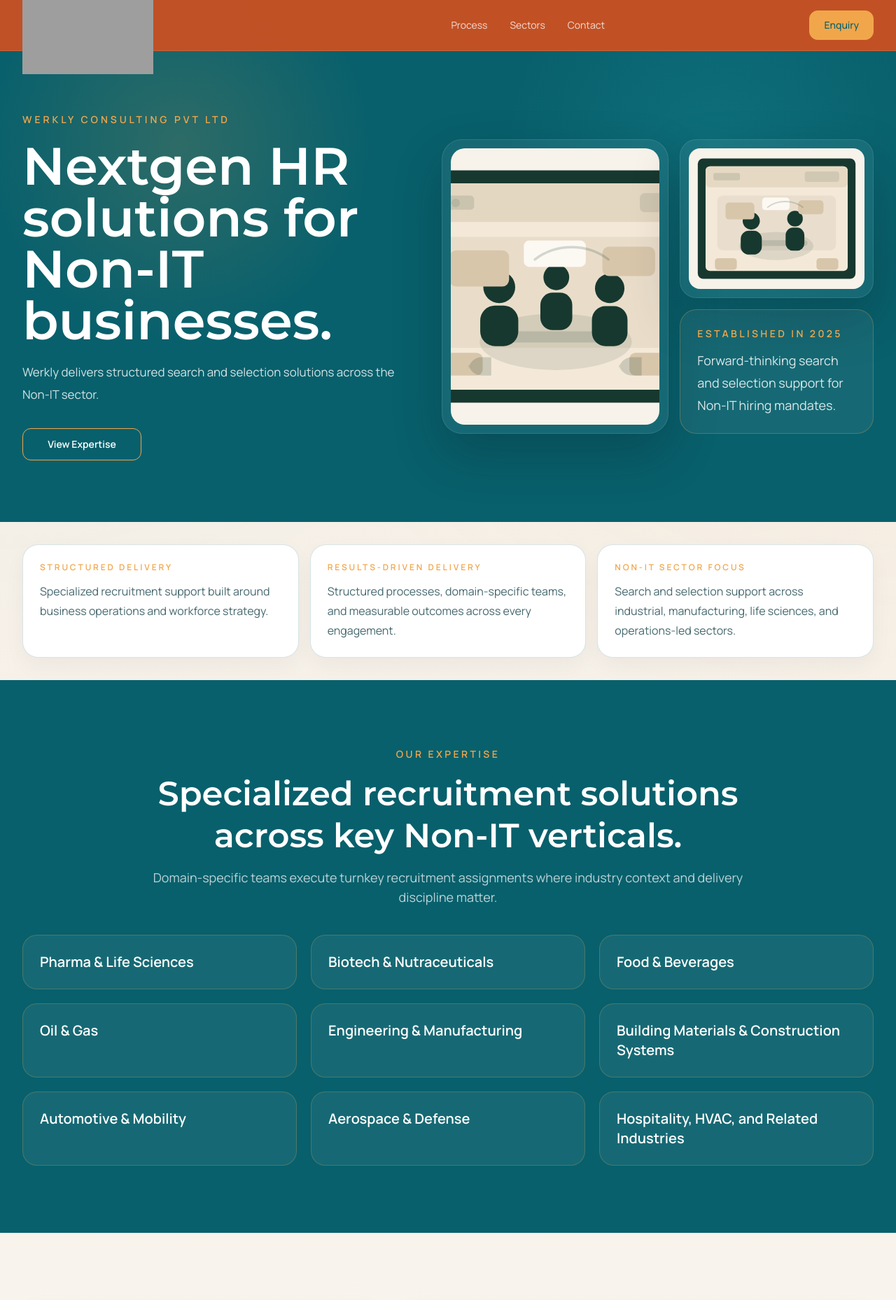
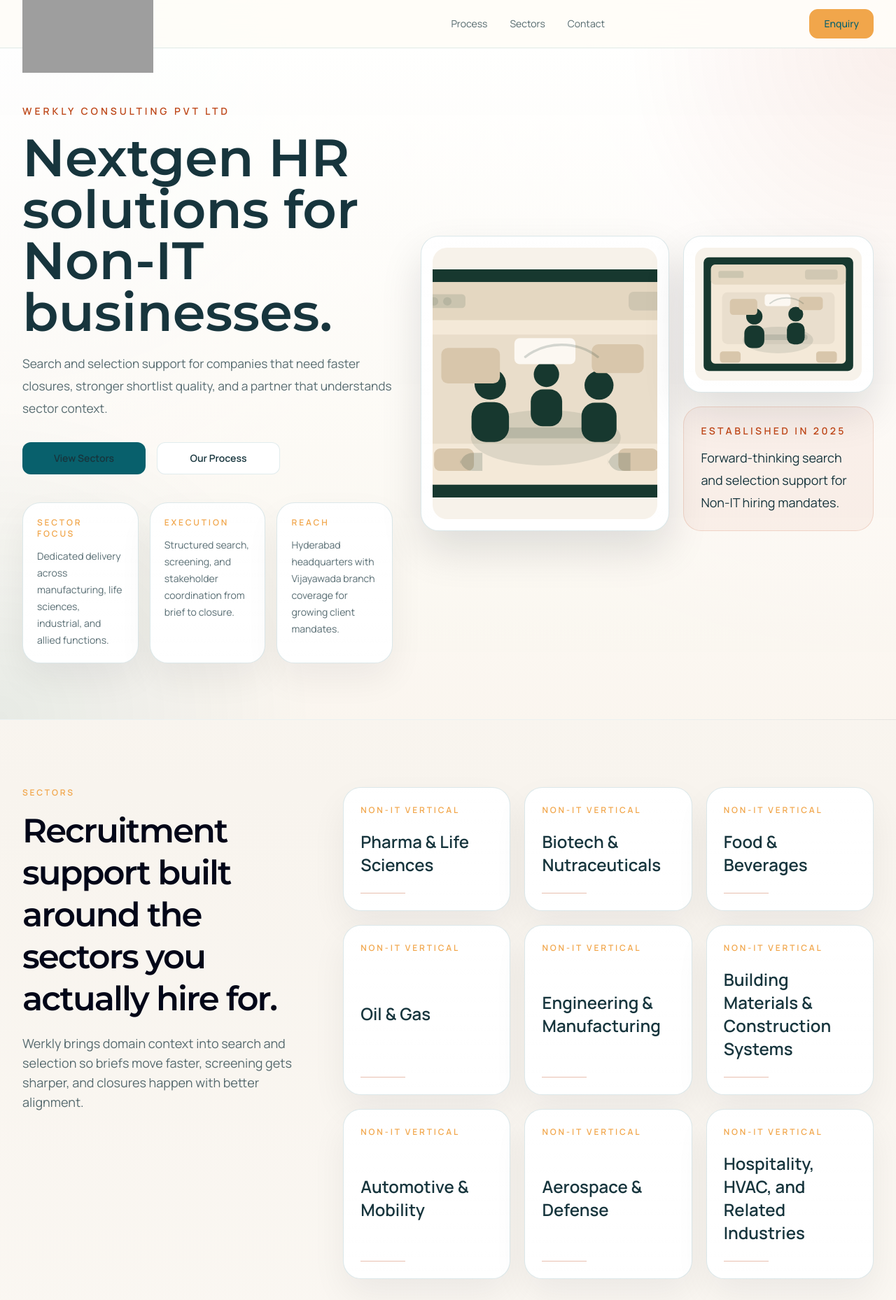
Before and after one commit to djkreddys-cmyk/Werkly, a Next.js app: page / in a window 1280 px wide. Shown: the top 1858 px of the page at 70% size. Built offline with nearby package versions, Linux system fonts and the light colour scheme; grey boxes are pictures that could not be loaded.

Commit message:
Redesign homepage with lighter consulting layout

```diff
--- a/app/globals.css
+++ b/app/globals.css
@@ -3,13 +3,13 @@
 :root {
   --color-dark: #08606c;
   --color-accent: #f1a64b;
-  --color-accent-strong: #dc7a2e;
-  --color-brand-cyan: #2ec7d3;
-  --color-paper: #f7f2ea;
+  --color-accent-strong: #be481a;
+  --color-brand-cyan: #08606c;
+  --color-paper: #f8f4ee;
   --color-surface: #fffdf9;
-  --color-ink: #17424a;
-  --color-line: rgba(8, 96, 108, 0.16);
-  --color-muted: rgba(23, 66, 74, 0.8);
+  --color-ink: #17353d;
+  --color-line: rgba(8, 96, 108, 0.12);
+  --color-muted: rgba(23, 53, 61, 0.72);
 }
 
 @theme inline {
@@ -29,9 +29,9 @@
   color: var(--color-ink);
   font-family: var(--font-sans), sans-serif;
   background:
-    radial-gradient(circle at top left, rgba(46, 199, 211, 0.08), transparent 24%),
-    radial-gradient(circle at top right, rgba(241, 166, 75, 0.1), transparent 28%),
-    linear-gradient(180deg, #f3ece2 0%, var(--color-paper) 34%, #fbf8f2 100%);
+    radial-gradient(circle at top left, rgba(8, 96, 108, 0.08), transparent 22%),
+    radial-gradient(circle at top right, rgba(190, 72, 26, 0.08), transparent 24%),
+    linear-gradient(180deg, #fffdf8 0%, var(--color-paper) 30%, #fffdfa 100%);
 }
 
 a {
@@ -57,6 +57,24 @@
   border-color: var(--color-line);
 }
 
+.accent-card {
+  background:
+    linear-gradient(180deg, rgba(255, 255, 255, 0.97), rgba(255, 255, 255, 0.92)),
+    var(--color-surface);
+  border: 1px solid rgba(8, 96, 108, 0.14);
+  border-radius: 1.6rem;
+  box-shadow: 0 22px 50px rgba(16, 24, 40, 0.06);
+}
+
+.soft-panel {
+  background:
+    linear-gradient(180deg, rgba(255, 255, 255, 0.96), rgba(255, 255, 255, 0.92)),
+    var(--color-surface);
+  border: 1px solid var(--color-line);
+  border-radius: 1.6rem;
+  box-shadow: 0 18px 48px rgba(15, 47, 54, 0.08);
+}
+
 .eyebrow {
   @apply text-xs font-semibold uppercase tracking-[0.24em];
   color: var(--color-accent);
@@ -72,9 +90,17 @@
 }
 
 .hero-frame {
-  box-shadow: 0 30px 70px rgba(9, 19, 24, 0.24);
+  box-shadow: 0 28px 60px rgba(9, 19, 24, 0.12);
 }
 
 .anchor-section {
   scroll-margin-top: 96px;
 }
+
+.hero-surface {
+  background:
+    radial-gradient(circle at top right, rgba(190, 72, 26, 0.08), transparent 24%),
+    radial-gradient(circle at bottom left, rgba(8, 96, 108, 0.08), transparent 28%),
+    linear-gradient(180deg, rgba(255, 255, 255, 0.96), rgba(250, 246, 239, 0.94));
+  border-bottom: 1px solid rgba(8, 96, 108, 0.08);
+}
--- a/app/page.tsx
+++ b/app/page.tsx
@@ -49,42 +49,67 @@
     <div id="top" className="relative">
       <SiteHeader />
       <main>
-        <section className="relative overflow-hidden bg-[var(--color-dark)]">
-          <div className="absolute inset-0 bg-[radial-gradient(circle_at_20%_20%,rgba(241,166,75,0.16),transparent_24%),radial-gradient(circle_at_80%_20%,rgba(46,199,211,0.14),transparent_26%),linear-gradient(180deg,rgba(8,96,108,0.9),rgba(8,96,108,1))]" />
-          <div className="section-shell relative py-14 sm:py-18 lg:py-22">
-            <div className="grid gap-10 lg:grid-cols-[0.95fr_1.05fr] lg:items-center">
-              <div className="text-white">
-                <p className="text-sm font-semibold uppercase tracking-[0.28em] text-[var(--color-accent)]">
+        <section className="hero-surface overflow-hidden">
+          <div className="section-shell py-14 sm:py-18 lg:py-20">
+            <div className="grid gap-10 lg:grid-cols-[0.9fr_1.1fr] lg:items-center">
+              <div>
+                <p className="text-sm font-semibold uppercase tracking-[0.28em] text-[var(--color-accent-strong)]">
                   Werkly Consulting Pvt LTD
                 </p>
-                <h1 className="mt-5 max-w-2xl font-[family-name:var(--font-display)] text-[3.35rem] leading-[0.98] sm:text-[4.35rem] lg:text-[4.7rem]">
+                <h1 className="mt-5 max-w-2xl font-[family-name:var(--font-display)] text-[3.2rem] leading-[0.98] text-[var(--color-ink)] sm:text-[4.15rem] lg:text-[4.7rem]">
                   Nextgen HR solutions for Non-IT businesses.
                 </h1>
-              <p className="mt-5 max-w-xl text-[1.02rem] leading-8 text-white/82 sm:text-[1.06rem]">
-                  Werkly delivers structured search and selection solutions across the Non-IT sector.
+                <p className="mt-5 max-w-xl text-[1.02rem] leading-8 muted-copy sm:text-[1.08rem]">
+                  Search and selection support for companies that need faster closures, stronger shortlist quality, and a partner that understands sector context.
                 </p>
                 <div className="mt-8 flex flex-col gap-4 sm:flex-row">
                   <a
                     href="#expertise"
-                    className="inline-flex min-w-[170px] items-center justify-center rounded-xl border border-[var(--color-accent)] bg-transparent px-6 py-3 text-sm font-semibold text-[var(--color-accent)] transition hover:bg-[rgba(231,220,199,0.1)]"
+                    className="inline-flex min-w-[176px] items-center justify-center rounded-xl bg-[var(--color-dark)] px-6 py-3 text-sm font-semibold text-white transition hover:bg-[#064c55]"
                   >
-                    View Expertise
+                    View Sectors
+                  </a>
+                  <a
+                    href="#process"
+                    className="inline-flex min-w-[176px] items-center justify-center rounded-xl border border-[var(--color-line)] bg-white px-6 py-3 text-sm font-semibold text-[var(--color-ink)] transition hover:border-[var(--color-dark)]"
+                  >
+                    Our Process
                   </a>
                 </div>
+                <div className="mt-10 grid gap-4 sm:grid-cols-3">
+                  <article className="accent-card p-5">
+                    <p className="eyebrow">Sector Focus</p>
+                    <p className="mt-3 text-sm leading-6 muted-copy">
+                      Dedicated delivery across manufacturing, life sciences, industrial, and allied functions.
+                    </p>
+                  </article>
+                  <article className="accent-card p-5">
+                    <p className="eyebrow">Execution</p>
+                    <p className="mt-3 text-sm leading-6 muted-copy">
+                      Structured search, screening, and stakeholder coordination from brief to closure.
+                    </p>
+                  </article>
+                  <article className="accent-card p-5">
+                    <p className="eyebrow">Reach</p>
+                    <p className="mt-3 text-sm leading-6 muted-copy">
+                      Hyderabad headquarters with Vijayawada branch coverage for growing client mandates.
+                    </p>
+                  </article>
                 </div>
-              <div className="grid gap-4 sm:grid-cols-[1.08fr_0.92fr]">
-                <div className="hero-frame overflow-hidden rounded-[1.8rem] border border-white/10 bg-[rgba(255,255,255,0.06)] p-3">
+              </div>
+              <div className="grid gap-5 lg:grid-cols-[1.02fr_0.78fr]">
+                <div className="hero-frame accent-card overflow-hidden p-4">
                   <Image
                     src="/consultancy-team-primary.svg"
                     alt="Three consultants collaborating at a meeting table"
                     width={1200}
                     height={900}
-                    className="h-full w-full rounded-[1.25rem] object-cover"
+                    className="h-full w-full rounded-[1.3rem] object-cover"
                     priority
                   />
                 </div>
-                <div className="grid gap-4">
-                  <div className="hero-frame overflow-hidden rounded-[1.5rem] border border-white/10 bg-[rgba(255,255,255,0.06)] p-3">
+                <div className="grid gap-5">
+                  <div className="hero-frame accent-card overflow-hidden p-4">
                     <Image
                       src="/consultancy-team-secondary.svg"
                       alt="Two professionals reviewing a consultancy plan together"
@@ -93,11 +118,11 @@
                       className="h-full w-full rounded-[1rem] object-cover"
                     />
                   </div>
-                  <div className="rounded-[1.5rem] border border-[rgba(241,166,75,0.28)] bg-[rgba(255,255,255,0.06)] p-6 text-white">
-                    <p className="text-sm font-semibold uppercase tracking-[0.24em] text-[var(--color-accent)]">
+                  <div className="rounded-[1.6rem] border border-[rgba(190,72,26,0.16)] bg-[var(--color-accent-strong)]/5 p-6">
+                    <p className="text-sm font-semibold uppercase tracking-[0.24em] text-[var(--color-accent-strong)]">
                       Established in 2025
                     </p>
-                    <p className="mt-3 text-lg leading-8 text-white/84">
+                    <p className="mt-3 text-lg leading-8 text-[var(--color-ink)]">
                       Forward-thinking search and selection support for Non-IT hiring mandates.
                     </p>
                   </div>
@@ -107,61 +132,38 @@
           </div>
         </section>
 
-        <section className="section-shell py-6 sm:py-8">
-          <div className="grid gap-4 md:grid-cols-3">
-            <article className="story-card p-6">
-              <p className="eyebrow">Structured Delivery</p>
-              <p className="mt-3 text-base leading-7 muted-copy">
-                Specialized recruitment support built around business operations and workforce strategy.
-              </p>
-            </article>
-            <article className="story-card p-6">
-              <p className="eyebrow">Results-Driven Delivery</p>
-              <p className="mt-3 text-base leading-7 muted-copy">
-                Structured processes, domain-specific teams, and measurable outcomes across every engagement.
-              </p>
-            </article>
-            <article className="story-card p-6">
-              <p className="eyebrow">Non-IT Sector Focus</p>
-              <p className="mt-3 text-base leading-7 muted-copy">
-                Search and selection support across industrial, manufacturing, life sciences, and operations-led sectors.
-              </p>
-            </article>
-          </div>
-        </section>
-
-        <section id="expertise" className="anchor-section bg-[var(--color-dark)] py-16 sm:py-24">
-          <div className="section-shell">
-            <div className="mx-auto max-w-4xl text-center">
-              <p className="text-sm font-semibold uppercase tracking-[0.24em] text-[var(--color-accent)]">
-                Our Expertise
-              </p>
-              <h2 className="mt-4 font-[family-name:var(--font-display)] text-4xl leading-tight text-white sm:text-5xl">
-                Specialized recruitment solutions across key Non-IT verticals.
+        <section id="expertise" className="section-shell anchor-section py-16 sm:py-24">
+          <div className="grid gap-8 lg:grid-cols-[0.72fr_1.28fr] lg:items-start">
+            <div className="sticky top-28">
+              <p className="eyebrow">Sectors</p>
+              <h2 className="mt-4 section-title">
+                Recruitment support built around the sectors you actually hire for.
               </h2>
-              <p className="mt-4 text-base leading-7 text-white/72 sm:text-lg">
-                Domain-specific teams execute turnkey recruitment assignments where industry context and delivery discipline matter.
+              <p className="mt-5 max-w-xl text-base leading-7 muted-copy sm:text-lg">
+                Werkly brings domain context into search and selection so briefs move faster, screening gets sharper, and closures happen with better alignment.
               </p>
             </div>
-            <div className="mt-10 grid gap-5 sm:grid-cols-2 lg:grid-cols-3">
+            <div className="grid gap-5 sm:grid-cols-2 xl:grid-cols-3">
               {sectors.map((sector) => (
-                <article
-                  key={sector}
-                  className="rounded-[1.3rem] border border-[rgba(241,166,75,0.24)] bg-[rgba(255,255,255,0.06)] p-6 text-white"
-                >
-                  <h3 className="text-xl font-semibold">{sector}</h3>
+                <article key={sector} className="accent-card flex min-h-[172px] flex-col justify-between p-6">
+                  <p className="eyebrow">Non-IT Vertical</p>
+                  <h3 className="mt-5 text-2xl font-semibold leading-snug text-[var(--color-ink)]">
+                    {sector}
+                  </h3>
+                  <div className="mt-6 h-px w-16 bg-[var(--color-accent-strong)]/35" />
                 </article>
               ))}
             </div>
           </div>
         </section>
 
-        <section id="process" className="section-shell anchor-section py-16 sm:py-24">
-          <div className="grid gap-7 lg:grid-cols-[0.86fr_1.14fr] lg:items-start">
-            <div className="story-card p-7 sm:p-8">
-              <p className="eyebrow">Our Approach</p>
+        <section id="process" className="anchor-section bg-[var(--color-dark)]/6 py-16 sm:py-24">
+          <div className="section-shell">
+            <div className="grid gap-8 lg:grid-cols-[0.8fr_1.2fr] lg:items-start">
+              <div className="accent-card p-7 sm:p-8">
+                <p className="eyebrow">Process</p>
                 <h2 className="mt-4 max-w-lg section-title">
-                Recruitment at Werkly is about building capability and supporting business growth.
+                  A structured delivery model built for faster, clearer hiring decisions.
                 </h2>
                 <ul className="space-y-3 pt-5">
                   {approachPoints.map((point) => (
@@ -173,8 +175,8 @@
               </div>
               <div className="grid gap-4">
                 {processSteps.map((step, index) => (
-                <article key={step.title} className="story-card flex gap-4 p-6">
-                  <div className="flex h-11 w-11 shrink-0 items-center justify-center rounded-full bg-[var(--color-accent)] text-sm font-semibold text-[var(--color-dark)]">
+                  <article key={step.title} className="accent-card flex gap-4 p-6">
+                    <div className="flex h-11 w-11 shrink-0 items-center justify-center rounded-full bg-[var(--color-accent-strong)] text-sm font-semibold text-white">
                       0{index + 1}
                     </div>
                     <div>
@@ -185,11 +187,12 @@
                 ))}
               </div>
             </div>
+          </div>
         </section>
 
         <section id="contact" className="section-shell anchor-section py-16 sm:py-24">
           <div className="grid gap-5 lg:grid-cols-[1.1fr_0.9fr]">
-            <div className="story-card p-8 sm:p-9">
+            <div className="accent-card p-8 sm:p-9">
               <p className="eyebrow">Client Engagement</p>
               <h2 className="mt-4 font-[family-name:var(--font-display)] text-4xl leading-tight text-slate-950 sm:text-5xl">
                 Engage Werkly for structured, results-driven recruitment support.
@@ -201,7 +204,7 @@
                 Use the Enquiry button in the navigation to open either the candidate form or the company requirements form.
               </p>
             </div>
-            <div className="story-card p-8">
+            <div className="accent-card p-8">
               <div className="space-y-6">
                 <div>
                   <p className="text-sm uppercase tracking-[0.22em] text-slate-400">Company</p>
--- a/components/site-header.tsx
+++ b/components/site-header.tsx
@@ -9,8 +9,8 @@
 
 export function SiteHeader() {
   return (
-    <header className="sticky top-0 z-50 border-b border-white/10 bg-[rgba(190,72,26,0.94)] backdrop-blur-xl">
-      <div className="mx-auto flex h-[72px] w-full max-w-7xl items-center justify-between gap-6 px-5 sm:px-8">
+    <header className="sticky top-0 z-50 border-b border-[var(--color-line)] bg-[rgba(255,253,249,0.92)] backdrop-blur-xl">
+      <div className="mx-auto flex h-[68px] w-full max-w-7xl items-center justify-between gap-6 px-5 sm:px-8">
         <a href="#top" className="relative flex h-full items-center overflow-visible">
           <Image
             src="/Werkly Logo.png"
@@ -22,9 +22,9 @@
           />
           <span className="block w-[320px]" aria-hidden="true" />
         </a>
-        <nav className="hidden items-center gap-8 text-sm text-white/80 md:flex">
+        <nav className="hidden items-center gap-8 text-sm text-[var(--color-ink)]/74 md:flex">
           {navItems.map((item) => (
-            <a key={item.href} href={item.href} className="transition hover:text-white">
+            <a key={item.href} href={item.href} className="transition hover:text-[var(--color-dark)]">
               {item.label}
             </a>
           ))}
```
Also changed, not shown: components/site-footer.tsx (+9 -9 lines). Lines whose indentation alone changed are shown as unchanged.
